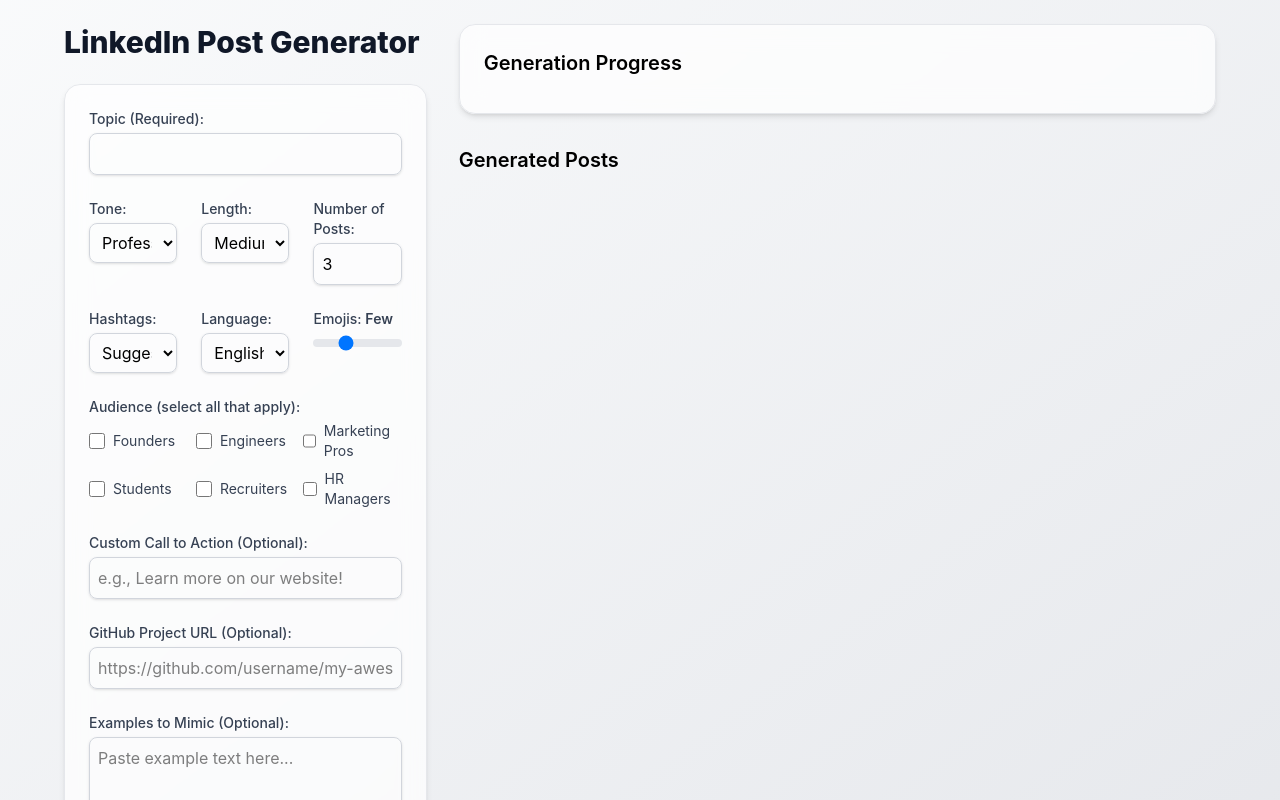
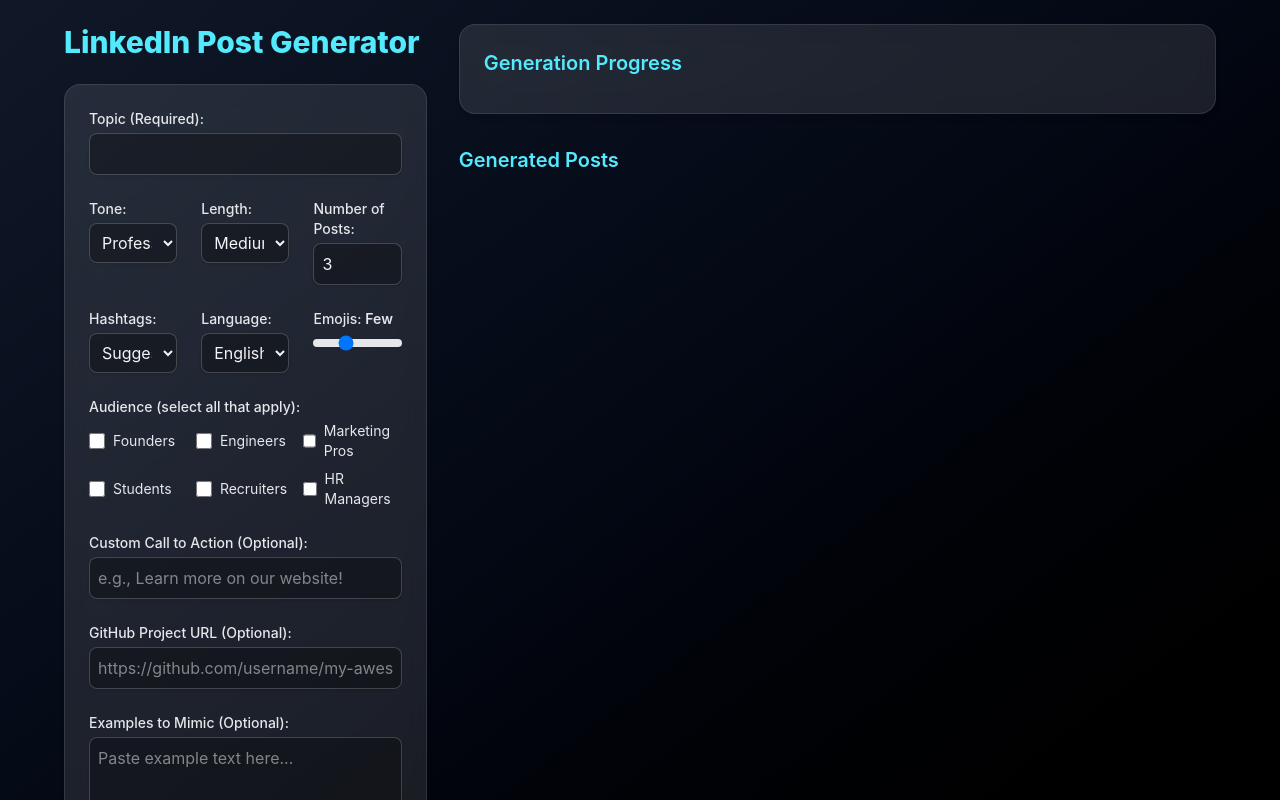
Before and after one commit to tashifkhan/LinkedIn-post-generator, a React (Vite) app in the folder frontend/: page / in a window 1280 px wide. Shown: the top 800 px of the page. Built offline with nearby package versions, Linux system fonts and the light colour scheme.

Commit message:
loader and better css

```diff
--- a/frontend/src/App.tsx
+++ b/frontend/src/App.tsx
@@ -2,6 +2,7 @@
 import "./index.css";
 import { PostInputForm } from "./components/PostInputForm";
 import { PostCard } from "./components/PostCard";
+import { Loader } from "./components/Loader";
 import type {
 	PostGenerationRequest,
 	GeneratedPost,
@@ -106,11 +107,11 @@
 	};
 
 		return (
-		<div className="min-h-screen bg-gradient-to-br from-gray-50 to-gray-200 p-6">
+			<div className="min-h-screen bg-gradient-to-br from-gray-900 via-gray-950 to-black text-gray-100 p-6">
 				<div className="max-w-6xl mx-auto grid grid-cols-1 lg:grid-cols-3 gap-8">
 					{/* Left Panel */}
 					<div className="lg:col-span-1">
-					<h1 className="text-3xl font-extrabold mb-6 text-gray-900">
+						<h1 className="text-3xl font-extrabold mb-6 text-cyan-300">
 							LinkedIn Post Generator
 						</h1>
 						<PostInputForm onSubmit={handleSubmit} isLoading={isLoading} />
@@ -126,17 +127,20 @@
 
 					{/* Right Panel */}
 					<div className="lg:col-span-2 space-y-8">
-					<div className="bg-white/70 backdrop-blur-md p-6 rounded-2xl shadow-md border border-gray-200">
-						<h2 className="text-xl font-semibold mb-3">Generation Progress</h2>
+						<div className="bg-white/10 backdrop-blur-md p-6 rounded-2xl shadow-md border border-white/10">
+							<h2 className="text-xl font-semibold mb-3 text-cyan-300">
+								Generation Progress
+							</h2>
+							{isLoading && <Loader />}
 							<div className="space-y-3">
 								{events.map((ev, i) => (
 									<div
 										key={i}
-									className="p-3 bg-gray-100 rounded-lg shadow-sm text-sm"
+										className="p-3 bg-black/30 rounded-lg shadow-sm text-sm border border-white/10"
 									>
-									<div className="font-medium">{ev.type}</div>
+										<div className="font-medium text-cyan-400">{ev.type}</div>
 										{ev.message && (
-										<div className="text-gray-700">{ev.message}</div>
+											<div className="text-gray-300">{ev.message}</div>
 										)}
 									</div>
 								))}
@@ -144,7 +148,9 @@
 						</div>
 
 						<div>
-						<h2 className="text-xl font-semibold mb-3">Generated Posts</h2>
+							<h2 className="text-xl font-semibold mb-3 text-cyan-300">
+								Generated Posts
+							</h2>
 							<div className="grid grid-cols-1 gap-6">
 								{posts.map((p, i) => (
 									<PostCard key={i} post={p} />
--- /dev/null
+++ b/frontend/src/components/Loader.tsx
@@ -0,0 +1,12 @@
+import React from "react";
+
+export const Loader: React.FC = () => {
+  return (
+    <div className="flex justify-center items-center py-6">
+      <div className="relative w-12 h-12">
+        <div className="absolute inset-0 rounded-full border-4 border-t-transparent border-cyan-400 animate-spin"></div>
+        <div className="absolute inset-1 rounded-full bg-white/10 backdrop-blur-md border border-white/10"></div>
+      </div>
+    </div>
+  );
+};
--- a/frontend/src/components/PostInputForm.tsx
+++ b/frontend/src/components/PostInputForm.tsx
@@ -53,12 +53,12 @@
 	return (
 		<form
 			onSubmit={handleSubmit}
-			className="space-y-6 bg-white/70 backdrop-blur-md p-6 rounded-2xl shadow-md border border-gray-200"
+			className="space-y-6 bg-white/10 backdrop-blur-md p-6 rounded-2xl shadow-md border border-white/10"
 		>
 			<div>
 				<label
 					htmlFor="topic"
-					className="block text-sm font-medium text-gray-700"
+					className="block text-sm font-medium text-gray-200"
 				>
 					Topic (Required):
 				</label>
@@ -68,7 +68,7 @@
 					value={topic}
 					onChange={(e) => setTopic(e.target.value)}
 					required
-					className="mt-1 block w-full border border-gray-300 rounded-lg shadow-sm p-2 focus:ring-purple-500 focus:border-purple-500"
+					className="mt-1 block w-full border border-white/20 rounded-lg shadow-sm p-2 bg-black/30 text-gray-100 focus:ring-cyan-400 focus:border-cyan-400"
 				/>
 			</div>
 
@@ -78,7 +78,7 @@
 				<div>
 					<label
 						htmlFor="tone"
-						className="block text-sm font-medium text-gray-700"
+						className="block text-sm font-medium text-gray-200"
 					>
 						Tone:
 					</label>
@@ -86,7 +86,7 @@
 						id="tone"
 						value={tone}
 						onChange={(e) => setTone(e.target.value)}
-						className="mt-1 block w-full border border-gray-300 rounded-lg shadow-sm p-2 focus:ring-purple-500 focus:border-purple-500"
+						className="mt-1 block w-full border border-white/20 rounded-lg shadow-sm p-2 bg-black/30 text-gray-100 focus:ring-cyan-400 focus:border-cyan-400"
 					>
 						<option>Professional</option>
 						<option>Casual</option>
@@ -101,7 +101,7 @@
 				<div>
 					<label
 						htmlFor="length"
-						className="block text-sm font-medium text-gray-700"
+						className="block text-sm font-medium text-gray-200"
 					>
 						Length:
 					</label>
@@ -111,7 +111,7 @@
 						onChange={(e) =>
 							setLength(e.target.value as PostGenerationRequest["length"])
 						}
-						className="mt-1 block w-full border border-gray-300 rounded-lg shadow-sm p-2 focus:ring-purple-500 focus:border-purple-500"
+						className="mt-1 block w-full border border-white/20 rounded-lg shadow-sm p-2 bg-black/30 text-gray-100 focus:ring-cyan-400 focus:border-cyan-400"
 					>
 						<option>Short</option>
 						<option>Medium</option>
@@ -124,7 +124,7 @@
 				<div>
 					<label
 						htmlFor="postCount"
-						className="block text-sm font-medium text-gray-700"
+						className="block text-sm font-medium text-gray-200"
 					>
 						Number of Posts:
 					</label>
@@ -137,7 +137,7 @@
 						}
 						min="1"
 						max="5"
-						className="mt-1 block w-full border border-gray-300 rounded-lg shadow-sm p-2 focus:ring-purple-500 focus:border-purple-500"
+						className="mt-1 block w-full border border-white/20 rounded-lg shadow-sm p-2 bg-black/30 text-gray-100 focus:ring-cyan-400 focus:border-cyan-400"
 					/>
 				</div>
 
@@ -145,7 +145,7 @@
 				<div>
 					<label
 						htmlFor="hashtagsOption"
-						className="block text-sm font-medium text-gray-700"
+						className="block text-sm font-medium text-gray-200"
 					>
 						Hashtags:
 					</label>
@@ -155,7 +155,7 @@
 						onChange={(e) =>
 							setHashtagsOption(e.target.value as "suggest" | "none")
 						}
-						className="mt-1 block w-full border border-gray-300 rounded-lg shadow-sm p-2 focus:ring-purple-500 focus:border-purple-500"
+						className="mt-1 block w-full border border-white/20 rounded-lg shadow-sm p-2 bg-black/30 text-gray-100 focus:ring-cyan-400 focus:border-cyan-400"
 					>
 						<option value="suggest">Suggest based on topic</option>
 						<option value="none">No hashtags</option>
@@ -166,7 +166,7 @@
 				<div>
 					<label
 						htmlFor="language"
-						className="block text-sm font-medium text-gray-700"
+						className="block text-sm font-medium text-gray-200"
 					>
 						Language:
 					</label>
@@ -174,7 +174,7 @@
 						id="language"
 						value={language}
 						onChange={(e) => setLanguage(e.target.value)}
-						className="mt-1 block w-full border border-gray-300 rounded-lg shadow-sm p-2 focus:ring-purple-500 focus:border-purple-500"
+						className="mt-1 block w-full border border-white/20 rounded-lg shadow-sm p-2 bg-black/30 text-gray-100 focus:ring-cyan-400 focus:border-cyan-400"
 					>
 						<option>English</option>
 						<option>Spanish</option>
@@ -186,12 +186,9 @@
 				<div className="md:col-span-full lg:col-span-1">
 					<label
 						htmlFor="emojiLevel"
-						className="block text-sm font-medium text-gray-700"
+						className="block text-sm font-medium text-gray-200"
 					>
-						Emojis:{" "}
-						<span className="font-semibold">
-							{emojiLevelLabels[emojiLevel]}
-						</span>
+						Emojis: <span className="font-semibold">{emojiLevelLabels[emojiLevel]}</span>
 					</label>
 					<input
 						type="range"
@@ -210,7 +207,7 @@
 			<div>
 				<label
 					htmlFor="audience"
-					className="block text-sm font-medium text-gray-700"
+					className="block text-sm font-medium text-gray-200"
 				>
 					Audience (select all that apply):
 				</label>
@@ -236,11 +233,11 @@
 										setAudience(audience.filter((a) => a !== aud));
 									}
 								}}
-								className="focus:ring-purple-500 h-4 w-4 text-purple-600 border-gray-300 rounded"
+								className="focus:ring-cyan-400 h-4 w-4 text-cyan-600 border-white/20 rounded"
 							/>
 							<label
 								htmlFor={`audience-${aud}`}
-								className="ml-2 text-sm text-gray-700"
+								className="ml-2 text-sm text-gray-200"
 							>
 								{aud}
 							</label>
@@ -253,7 +250,7 @@
 			<div>
 				<label
 					htmlFor="ctaText"
-					className="block text-sm font-medium text-gray-700"
+					className="block text-sm font-medium text-gray-200"
 				>
 					Custom Call to Action (Optional):
 				</label>
@@ -263,7 +260,7 @@
 					value={ctaText}
 					onChange={(e) => setCtaText(e.target.value)}
 					placeholder="e.g., Learn more on our website!"
-					className="mt-1 block w-full border border-gray-300 rounded-lg shadow-sm p-2 focus:ring-purple-500 focus:border-purple-500"
+					className="mt-1 block w-full border border-white/20 rounded-lg shadow-sm p-2 bg-black/30 text-gray-100 focus:ring-cyan-400 focus:border-cyan-400"
 				/>
 			</div>
 
@@ -271,7 +268,7 @@
 			<div>
 				<label
 					htmlFor="githubProjectUrl"
-					className="block text-sm font-medium text-gray-700"
+					className="block text-sm font-medium text-gray-200"
 				>
 					GitHub Project URL (Optional):
 				</label>
@@ -281,7 +278,7 @@
 					value={githubProjectUrl}
 					onChange={(e) => setGithubProjectUrl(e.target.value)}
 					placeholder="https://github.com/username/my-awesome-project"
-					className="mt-1 block w-full border border-gray-300 rounded-lg shadow-sm p-2 focus:ring-purple-500 focus:border-purple-500"
+					className="mt-1 block w-full border border-white/20 rounded-lg shadow-sm p-2 bg-black/30 text-gray-100 focus:ring-cyan-400 focus:border-cyan-400"
 				/>
 			</div>
 
@@ -289,7 +286,7 @@
 			<div>
 				<label
 					htmlFor="mimicExamples"
-					className="block text-sm font-medium text-gray-700"
+					className="block text-sm font-medium text-gray-200"
 				>
 					Examples to Mimic (Optional):
 				</label>
@@ -299,7 +296,7 @@
 					onChange={(e) => setMimicExamples(e.target.value)}
 					rows={4}
 					placeholder="Paste example text here..."
-					className="mt-1 block w-full border border-gray-300 rounded-lg shadow-sm p-2 focus:ring-purple-500 focus:border-purple-500"
+					className="mt-1 block w-full border border-white/20 rounded-lg shadow-sm p-2 bg-black/30 text-gray-100 focus:ring-cyan-400 focus:border-cyan-400"
 				></textarea>
 			</div>
 
@@ -309,8 +306,8 @@
 				disabled={isLoading || !topic.trim()}
 				className={`w-full py-3 px-4 rounded-lg text-lg font-semibold text-white shadow-md transition-all duration-300 ${
 					isLoading || !topic.trim()
-						? "bg-purple-400 cursor-not-allowed"
-						: "bg-gradient-to-r from-blue-500 to-purple-600 hover:shadow-lg hover:scale-[1.02]"
+						? "bg-cyan-700/50 cursor-not-allowed"
+						: "bg-gradient-to-r from-cyan-400 via-teal-500 to-blue-600 hover:shadow-lg hover:scale-[1.02]"
 				}`}
 			>
 				{isLoading ? "Generating..." : "Generate LinkedIn Posts"}
```
Also changed, not shown: frontend/src/components/PostCard.tsx (+11 -11 lines). Lines whose indentation alone changed are shown as unchanged.
